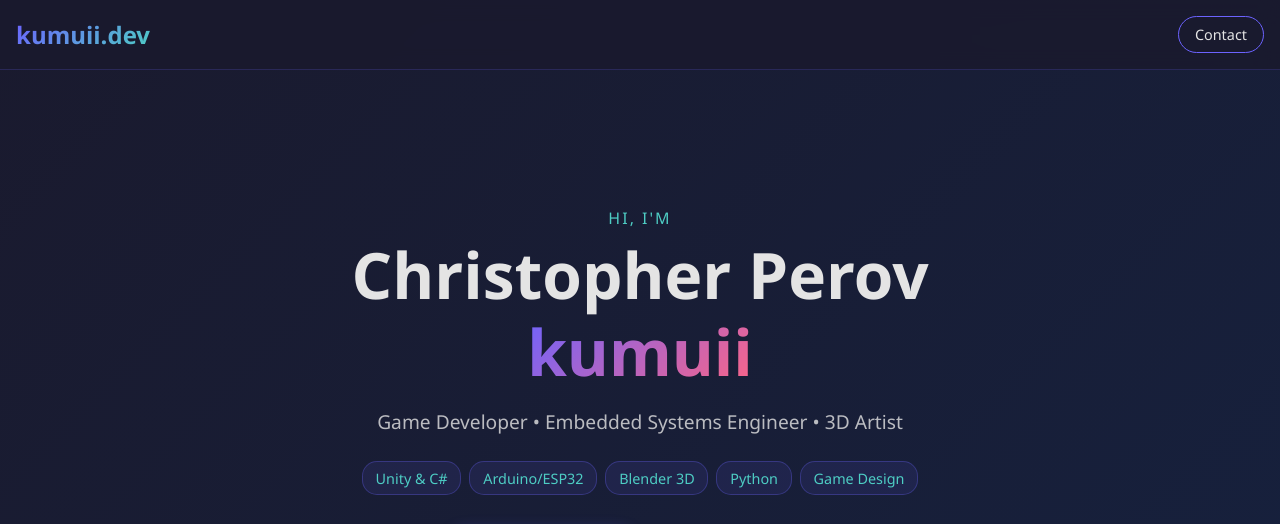
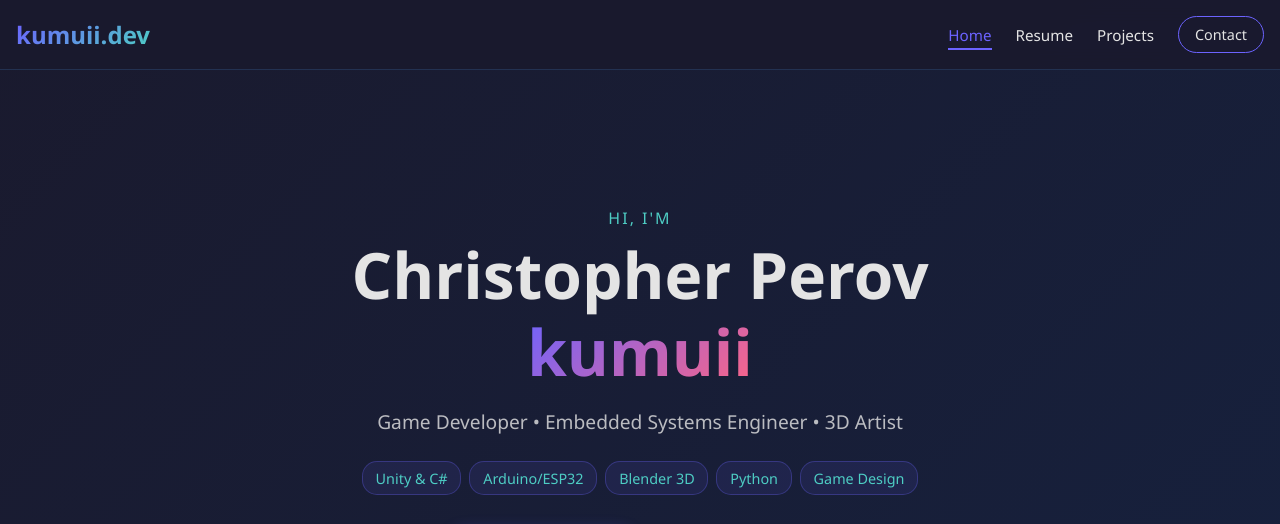
Before and after one commit to KumuIi/kumuii-website, a plain HTML site: page index.html in a window 1280 px wide. Shown: the top 524 px of the page. Drawn offline with Linux system fonts and the light colour scheme.

Commit message:
home page upper header-content update

```diff
--- a/index.html
+++ b/index.html
@@ -11,8 +11,13 @@
 <!-- Header -->
 <header>
     <div class="header-content">
-        <div class="logo">kumuii.dev</div>
-        <a href="mailto:contact@kumuii.dev" class="contact-link">Contact</a>
+        <a href="/" class="logo">kumuii.dev</a>
+        <nav class="nav-links">
+            <a href="/" class="nav-link active">Home</a>
+            <a href="/resume" class="nav-link">Resume</a>
+            <a href="/projects" class="nav-link">Projects</a>
+            <a href="mailto:contact@kumuii.dev" class="contact-link">Contact</a>
+        </nav>
     </div>
 </header>
 
--- a/style.css
+++ b/style.css
@@ -28,10 +28,56 @@ header {
     top: 0;
     width: 100%;
     padding: 1rem;
-    background: rgba(26, 26, 46, 0.9);
+    background: rgba(26, 26, 46, 0.95);
     backdrop-filter: blur(10px);
     z-index: 1000;
-    border-bottom: 1px solid rgba(108, 99, 255, 0.2);
+    border-bottom: 1px solid rgba(74, 144, 226, 0.2);
+}
+.nav-links {
+    display: flex;
+    gap: 1.5rem;
+    align-items: center;
+    flex-wrap: wrap;
+}
+.nav-link {
+    color: var(--text);
+    text-decoration: none;
+    font-size: 0.95rem;
+    transition: color 0.3s ease;
+    position: relative;
+}
+
+.nav-link:hover {
+    color: var(--accent);
+}
+
+.nav-link.active {
+    color: var(--primary);
+}
+
+.nav-link.active::after {
+    content: '';
+    position: absolute;
+    bottom: -5px;
+    left: 0;
+    width: 100%;
+    height: 2px;
+    background: var(--primary);
+}
+
+.contact-link {
+    font-size: 0.9rem;
+    color: var(--text);
+    text-decoration: none;
+    padding: 0.5rem 1rem;
+    border: 1px solid var(--primary);
+    border-radius: 20px;
+    transition: all 0.3s ease;
+}
+
+.contact-link:hover {
+    background: var(--primary);
+    transform: translateY(-2px);
 }
 
 .header-content {
```
